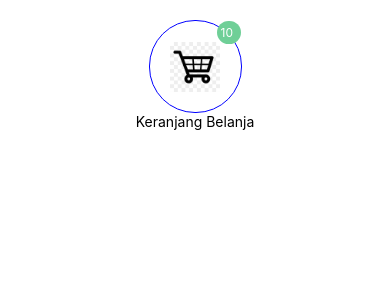
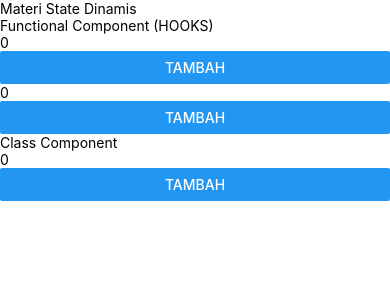
Before and after one commit to ffaathirullah/react-native-cli-2, a React Native app: screen / in a window 390 px wide. Shown: the top 300 px of the page. Built offline with nearby package versions, Linux system fonts and the light colour scheme.

Commit message:
state pada hooks dan class component

```diff
--- a/src/App.js
+++ b/src/App.js
@@ -4,13 +4,15 @@ import SampleComponent from './Pages/SampleComponent';
 import StylingComponent from './Pages/StylingComponent';
 import Flexbox from './Pages/Flexbox';
 import Position from './Pages/Position';
+import StateDinamis from './Pages/StateDinamis';
 const App = () => (
   <View>
     <ScrollView>
       {/*<SampleComponent />
       <StylingComponent />
       <Flexbox />*/}
-      <Position />
+      {/* <Position /> */}
+      <StateDinamis />
     </ScrollView>
   </View>
 );
--- /dev/null
+++ b/src/Pages/StateDinamis/index.js
@@ -0,0 +1,48 @@
+import React, {useState, Component} from 'react';
+import {View, Text, StyleSheet, Button} from 'react-native';
+
+const Counter = () => {
+  const [number, setNumber] = useState(0);
+  return (
+    <View>
+      <Text>{number}</Text>
+      <Button title="tambah" onPress={() => setNumber(number + 1)} />
+    </View>
+  );
+};
+
+class CounterClass extends Component {
+  state = {
+    number: 0,
+  };
+  render() {
+    return (
+      <View>
+        <Text>{this.state.number}</Text>
+        <Button
+          title="tambah"
+          onPress={() => this.setState({number: this.state.number + 1})}
+        />
+      </View>
+    );
+  }
+}
+
+const StateDinamis = ({}) => (
+  <View style={styles.container}>
+    <Text>Materi State Dinamis</Text>
+    <Text>Functional Component (HOOKS)</Text>
+    <Counter />
+    <Counter />
+    <Text>Class Component</Text>
+    <CounterClass />
+  </View>
+);
+
+export default StateDinamis;
+
+const styles = StyleSheet.create({
+  container: {
+    flex: 1,
+  },
+});
```
